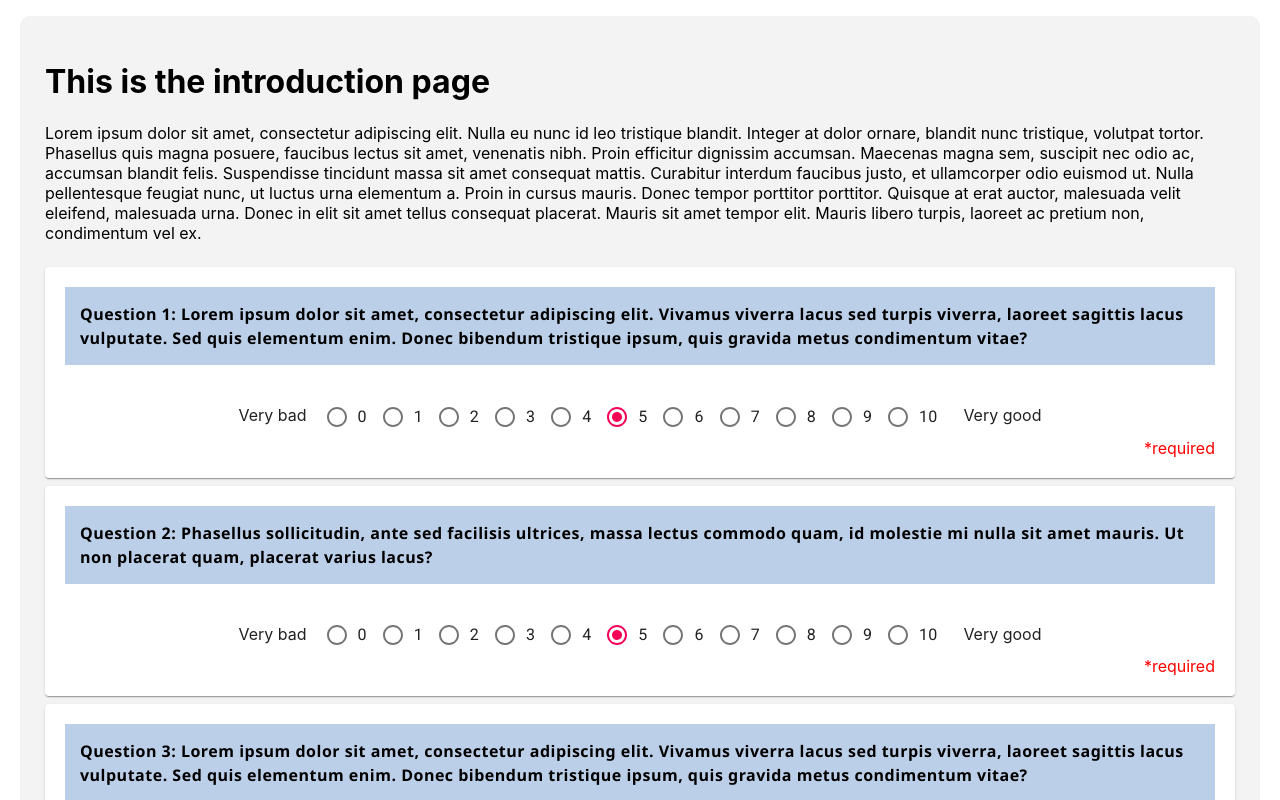
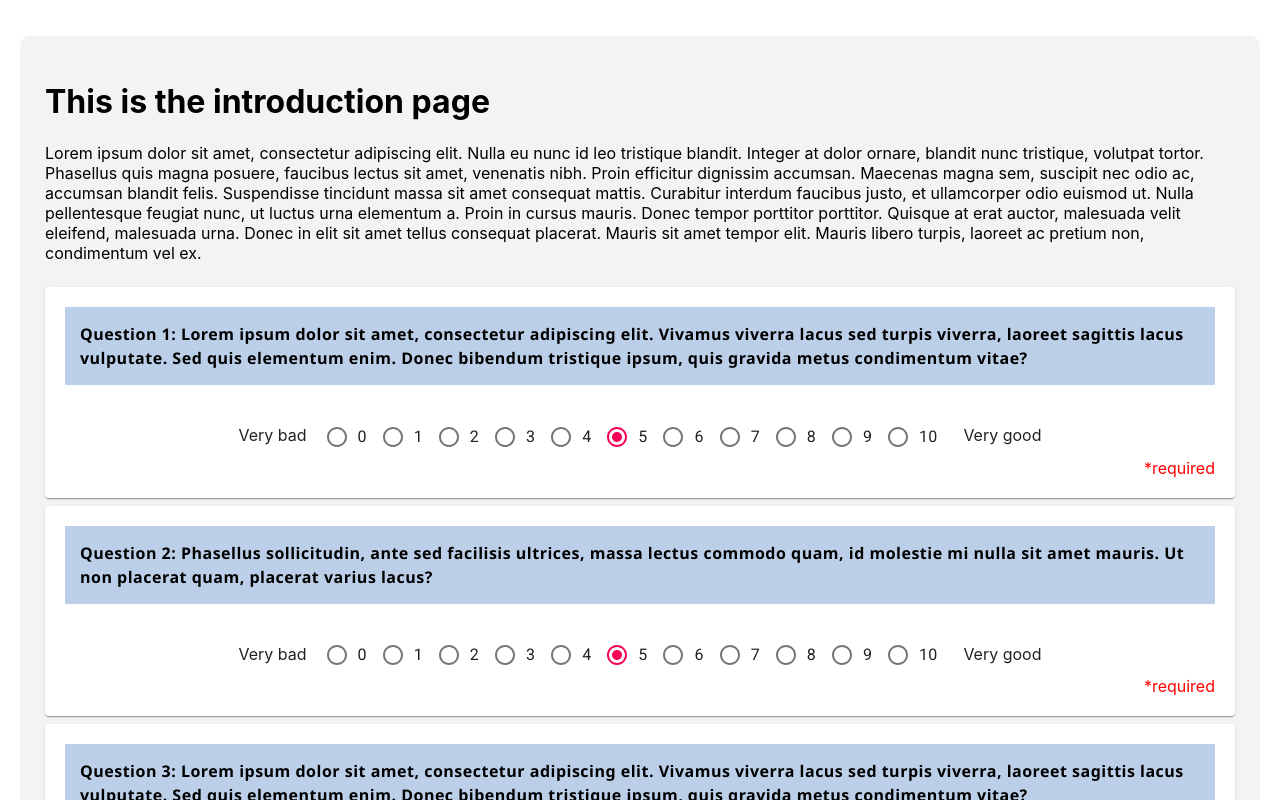
Before and after one commit to rubenbaskaran/ReactSurveyWebsite, a React (Create React App) app: page / in a window 1280 px wide. Shown: the top 800 px of the page. Built offline with nearby package versions, Linux system fonts and the light colour scheme.

Commit message:
added margin

```diff
--- a/src/components/introduction/index.js
+++ b/src/components/introduction/index.js
@@ -5,7 +5,8 @@ import RatingScale from "../ratingScale";
 
 const useStyles = makeStyles({
   container: {
-    "margin-top": "20px",
+    "margin-top": "40px",
+    "margin-bottom": "40px",
   },
   grid: {
     background: "#f3f3f3",
```
